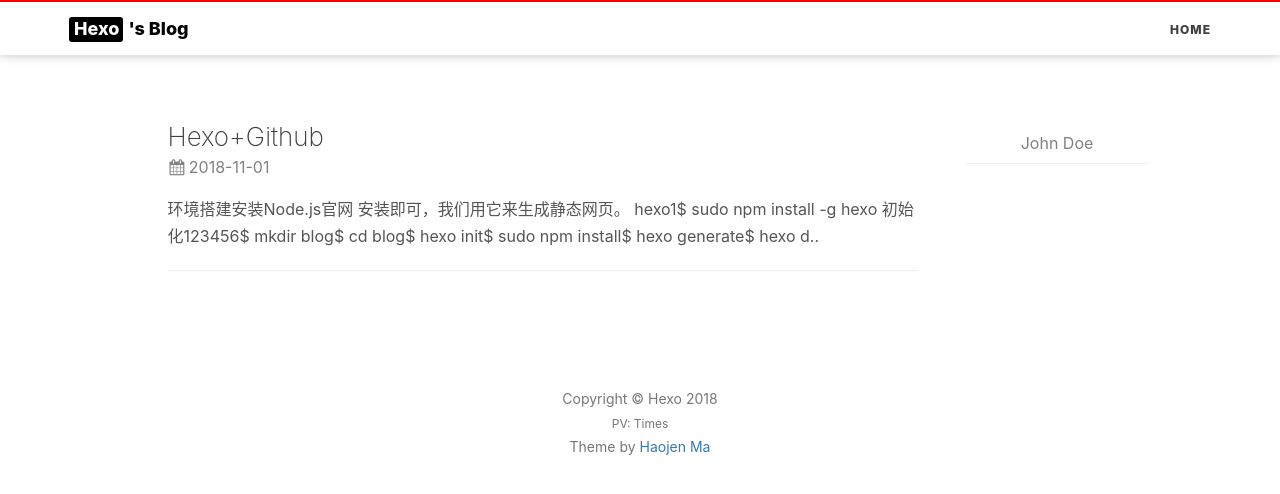
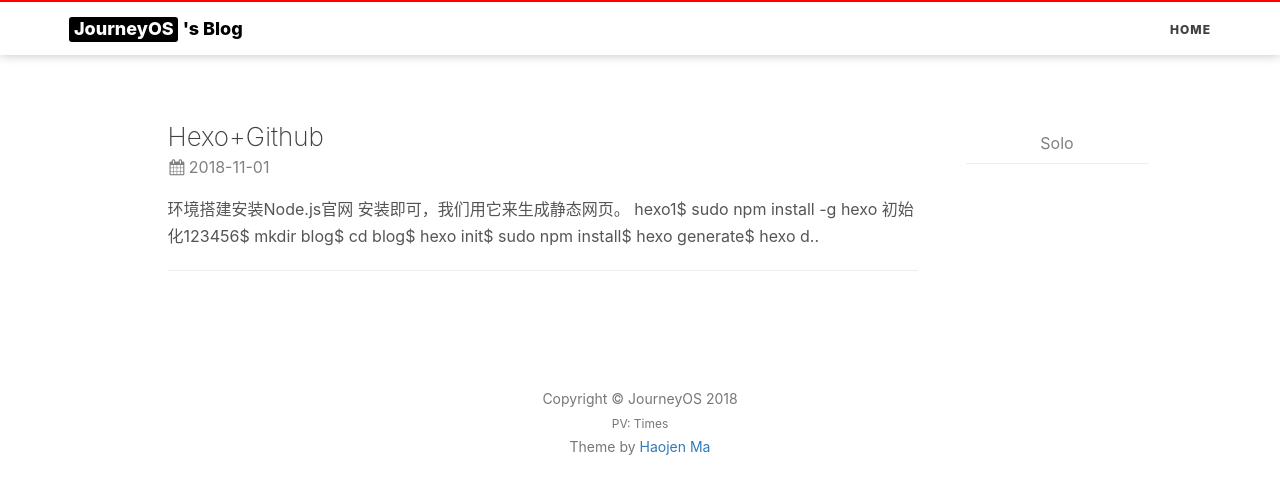
Before and after one commit to journeyOS/journeyOS.github.io, a plain HTML site: page archives/index.html in a window 1280 px wide. Drawn offline with nearby package versions, Linux system fonts and the light colour scheme; some packages are replaced by stand-ins of ours; a script that the page names is missing.

Commit message:
Site updated: 2018-11-01 15:09:45

```diff
--- a/archives/index.html
+++ b/archives/index.html
@@ -13,7 +13,7 @@
     <meta name="apple-mobile-web-app-capable" content="yes">
     <meta name="apple-mobile-web-app-status-bar-style" content="#600090">
     <link rel="shortcut icon" href="https://cdn4.iconfinder.com/data/icons/ionicons/512/icon-person-128.png">
-    <link rel="alternate" type="application/atom+xml" title="Hexo" href="/atom.xml">
+    <link rel="alternate" type="application/atom+xml" title="JourneyOS" href="/atom.xml">
     <link rel="stylesheet" href="//cdnjs.cloudflare.com/ajax/libs/animate.css/3.5.2/animate.min.css">
     <link rel="stylesheet" href="//cdn.bootcss.com/font-awesome/4.6.3/css/font-awesome.css">
     <title>
@@ -22,7 +22,7 @@
 
     </title>
 
-    <link rel="canonical" href="http://yoursite.com/archives/">
+    <link rel="canonical" href="http://journeyOS.com/archives/">
 
     <!-- Bootstrap Core CSS -->
     <link rel="stylesheet" href="/css/bootstrap.min.css">
@@ -56,7 +56,7 @@
             </button>
             <a class="navbar-brand animated pulse" href="/">
                 <span class="brand-logo">
-                    Hexo
+                    JourneyOS
                 </span>
                 's Blog
             </a>
@@ -126,7 +126,7 @@
                     <div class="about-me">
                         <!--移动端头部显示-->
                         <img src="">
-                        <h5><a href="/about/">John Doe</a></h5>
+                        <h5><a href="/about/">Solo</a></h5>
                         <p></p>
                     </div>
                 </div>
@@ -191,7 +191,7 @@ hexo1$ sudo npm install -g hexo
                 <div class="short-about">
                     <!--侧边栏头像-->
 
-                    <h5><a href="/about/">John Doe</a></h5>
+                    <h5><a href="/about/">Solo</a></h5>
 
                     <hr>
                     <!-- SNS Link 社交 -->
@@ -242,7 +242,7 @@ hexo1$ sudo npm install -g hexo
 
                 </ul>
                 <p class="copyright text-muted">
-                    Copyright &copy; Hexo 2018
+                    Copyright &copy; JourneyOS 2018
                     <br>
                     <span id="busuanzi_container_site_pv" style="font-size: 12px;">PV: <span id="busuanzi_value_site_pv"></span> Times</span>
                     <br>
@@ -279,7 +279,7 @@ hexo1$ sudo npm install -g hexo
 <script>
     // only load tagcloud.js in tag.html
     if($('#tag_cloud').length !== 0){
-        async("http://yoursite.com/js/jquery.tagcloud.js",function(){
+        async("http://journeyOS.com/js/jquery.tagcloud.js",function(){
             $.fn.tagcloud.defaults = {
                 //size: {start: 1, end: 1, unit: 'em'},
                 color: {start: '#bbbbee', end: '#0085a1'},
```
Also changed, not shown: 2018/11/01/hexo_github/index.html (+8 -8 lines), archives/2018/11/index.html (+7 -7 lines), archives/2018/index.html (+7 -7 lines), index.html (+7 -7 lines).
